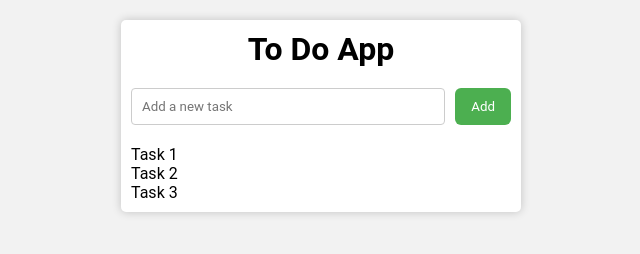
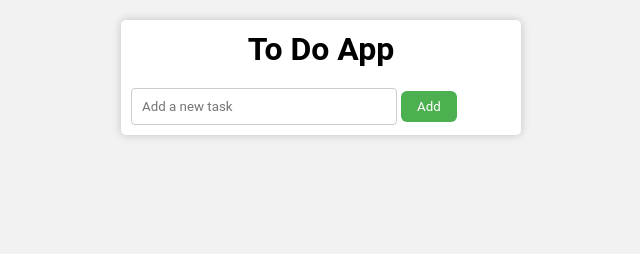
Before and after one commit to LarryIVC/cusro-typescript, a website: page src/todo-app/index.html in a window 1280 px wide. Shown: the whole page, without its empty margins (319-959 px from the left). Drawn offline with Linux system fonts and the light colour scheme.

Commit message:
Update index.html with new script tag and remove task list items

```diff
--- a/src/todo-app/index.html
+++ b/src/todo-app/index.html
@@ -1,24 +1,24 @@
 <!DOCTYPE html>
 <html lang="en">
   <head>
-  <meta charset="UTF-8">
-  <meta name="viewport" content="width=device-width, initial-scale=1.0">
-  <link rel="stylesheet" href="./styles.css">
+    <meta charset="UTF-8" />
+    <meta name="viewport" content="width=device-width, initial-scale=1.0" />
+    <link rel="stylesheet" href="./styles.css" />
+    <script src="app.js" defer></script>
     <title>To Do App</title>
   </head>
-<body >
+  <body>
     <main class="todo-container">
       <h1>To Do App</h1>
-    <form class="input-container">
-      <input type="text" placeholder="Add a new task" id="taskInput"/>
+      <form id="input-container">
+        <input type="text" placeholder="Add a new task" id="taskInput" />
         <button type="submit" id="addButton">Add</button>
       </form>
       <ul class="taskList">
-      <li>Task 1</li>
+        <!-- <li>Task 1</li>
         <li>Task 2</li>
-      <li>Task 3</li>
+        <li>Task 3</li> -->
       </ul>
     </main>
-
   </body>
 </html>
```
Lines whose indentation alone changed are shown as unchanged.
